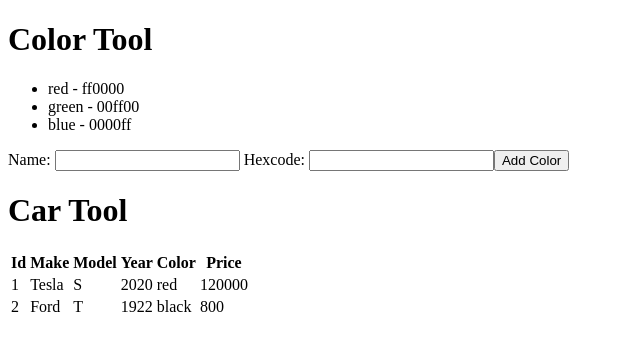
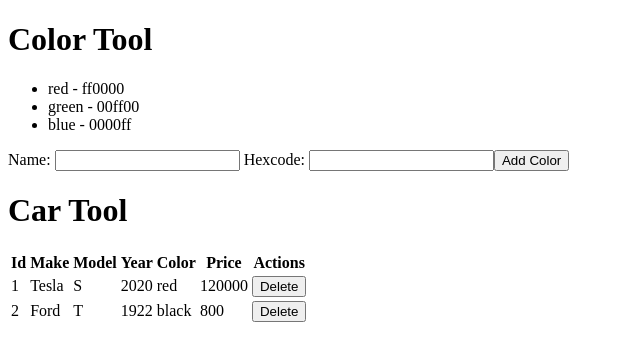
Before and after one commit to t4d-classes/angular_01092023, an Angular app in the folder demo-app/: page / in a window 1280 px wide. Shown: the top 360 px of the page, without its empty margins (0-640 px from the left). Built offline with nearby package versions, Linux system fonts and the light colour scheme.

Commit message:
add exercise 5

```diff
--- a/demo-app/src/app/car-tool/components/car-home/car-home.component.html
+++ b/demo-app/src/app/car-tool/components/car-home/car-home.component.html
@@ -1,3 +1,3 @@
 <app-tool-header [headerText]="headerText"></app-tool-header>
 
-<app-car-table [cars]="cars"></app-car-table>
+<app-car-table [cars]="cars" (deleteCar)="doDeleteCar($event)"></app-car-table>
--- a/demo-app/src/app/car-tool/components/car-home/car-home.component.ts
+++ b/demo-app/src/app/car-tool/components/car-home/car-home.component.ts
@@ -21,4 +21,13 @@ export class CarHomeComponent implements OnInit {
   ngOnInit(): void {
   }
 
+  doDeleteCar(carId: number) {
+    this.cars = this.cars.filter(c => c.id !== carId);
+  }
+
+  // deleteCarByIndex(carIndex: number) {
+  //   this.cars = this.cars.filter((_, idx) => idx !== carIndex);
+  // }
+
+
 }
--- a/demo-app/src/app/car-tool/components/car-table/car-table.component.html
+++ b/demo-app/src/app/car-tool/components/car-table/car-table.component.html
@@ -7,6 +7,7 @@
       <th>Year</th>
       <th>Color</th>
       <th>Price</th>
+      <th>Actions</th>
     </tr>
   </thead>
   <tbody>
@@ -17,6 +18,7 @@
       <td>{{car.year}}</td>
       <td>{{car.color}}</td>
       <td>{{car.price}}</td>
+      <td><button (click)="doDeleteCar(car.id)">Delete</button></td>
     </tr>
   </tbody>
 </table>
--- a/demo-app/src/app/car-tool/components/car-table/car-table.component.ts
+++ b/demo-app/src/app/car-tool/components/car-table/car-table.component.ts
@@ -1,20 +1,24 @@
-import { Component, OnInit, Input } from '@angular/core';
+import { Component, OnInit, Input, Output, EventEmitter } from '@angular/core';
 
 import { Car } from '../../models/cars';
 
 @Component({
   selector: 'app-car-table',
   templateUrl: './car-table.component.html',
-  styleUrls: ['./car-table.component.css']
+  styleUrls: ['./car-table.component.css'],
 })
 export class CarTableComponent implements OnInit {
-
   @Input()
   cars: Car[] = [];
 
-  constructor() { }
+  @Output()
+  deleteCar = new EventEmitter<number>();
 
-  ngOnInit(): void {
+  constructor() {}
+
+  ngOnInit(): void {}
+
+  doDeleteCar(carId: number) {
+    this.deleteCar.emit(carId);
   }
-
 }
```
Also changed, not shown: demo-app/exercises/exercise-4.md (+1 -1 lines), demo-app/exercises/exercise-5.md (added, +7 -0 lines).
